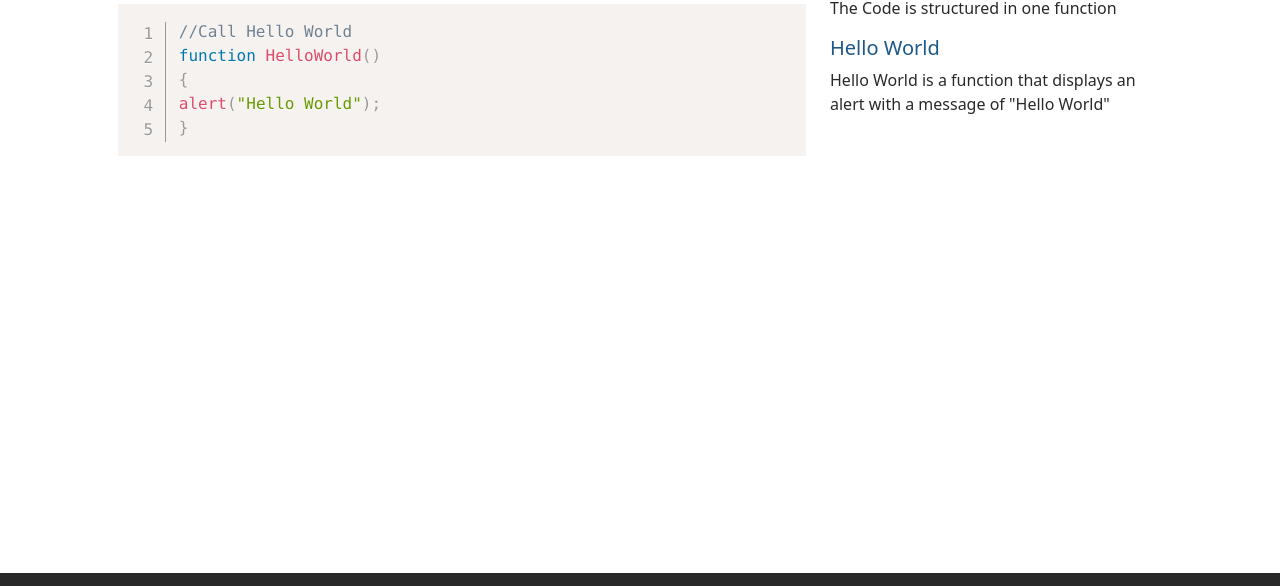
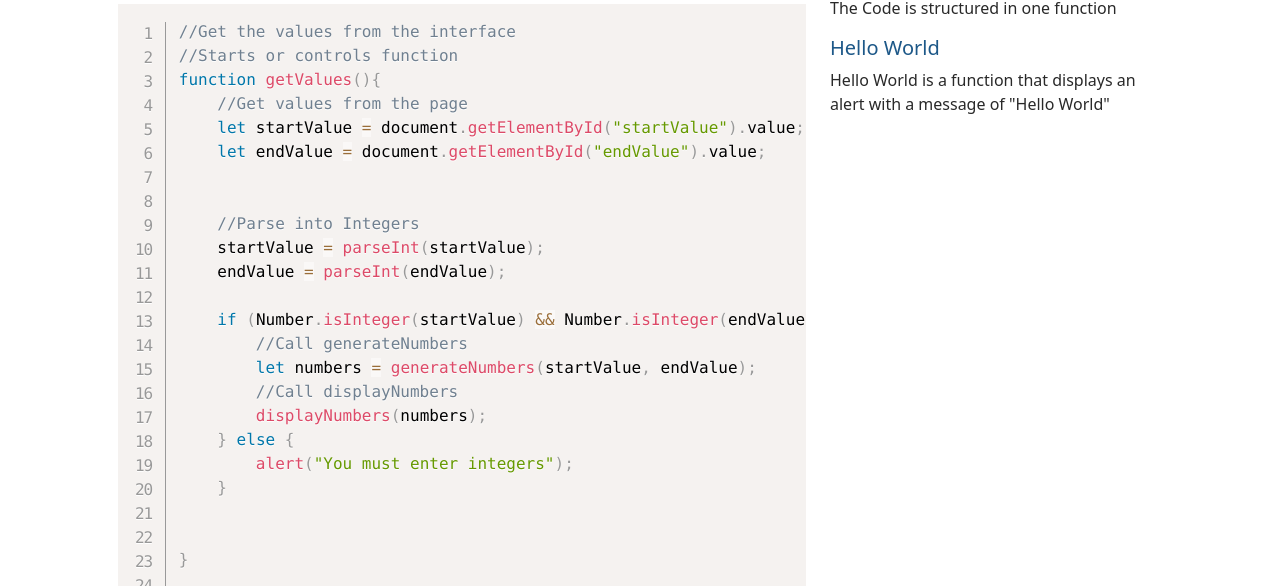
Before and after one commit to dylanjvanderstar/Hundo-9-7-22, a plain HTML site: page code.html in a window 1280 px wide. Shown: the part 147-733 px from the top of the page. Drawn offline with nearby package versions, Linux system fonts and the light colour scheme.

Commit message:
App Finished
Hundo is done and will work and display the best it can

```diff
--- a/code.html
+++ b/code.html
@@ -63,11 +63,69 @@
             <div class="row row-cols-1 row-cols-lg-2">
                 <div class="col-lg-8">
                     <pre class="line-numbers"><code class="language-javascript">
-                        //Call Hello World
-                        function HelloWorld()
-                        {
-                        alert("Hello World");
-                        }
+                        //Get the values from the interface
+//Starts or controls function
+function getValues(){
+    //Get values from the page
+    let startValue = document.getElementById("startValue").value;
+    let endValue = document.getElementById("endValue").value;
+
+
+    //Parse into Integers
+    startValue = parseInt(startValue);
+    endValue = parseInt(endValue);
+
+    if (Number.isInteger(startValue) && Number.isInteger(endValue)) {
+        //Call generateNumbers
+        let numbers = generateNumbers(startValue, endValue);
+        //Call displayNumbers
+        displayNumbers(numbers);
+    } else {
+        alert("You must enter integers");
+    }
+
+
+}
+
+//Generate numbers from startValue to the endValue
+//Logic function
+function generateNumbers(sValue, eValue){
+    //We want to get all numbers from start to end
+    let numbers = [];
+
+    for (let index = sValue; index <= eValue; index++) {
+        //this will execute in a loop until index = eValue
+        numbers.push(index);
+    }
+
+    return numbers;
+
+}
+
+//Display the numbers and mark the even numbers bold
+//Display or view function
+function displayNumbers(numbers){
+
+    let templateRows = "";
+
+    for (let index = 0; index < numbers.length; index++) {
+
+        let className = "even";
+        let number = numbers[index];
+
+        if(number % 2 == 0) {
+            className = "even";
+        }
+        else{
+            className = "odd";
+        }
+        //This does not render correctly with Prism see the source
+        templateRows += `<tr><td class="${className}" >${number}</td></tr>`
+    }
+
+    document.getElementById("results").innerHTML = templateRows;
+
+}
                     </code>
                     </pre>
                 </div>
--- a/css/site.css
+++ b/css/site.css
@@ -3,6 +3,15 @@
     --secondary-color: #ff993b;
     --dark-color: #292929;
     --white-color: #e7e7e7;
+}
+
+.odd{
+    font-weight: 100;
+}
+
+.even{
+    font-weight: bold;
+    font-size: large;
 }
 
 body{
```
Also changed, not shown: app.html (+5 -2 lines), js/site.js (+62 -3 lines).
